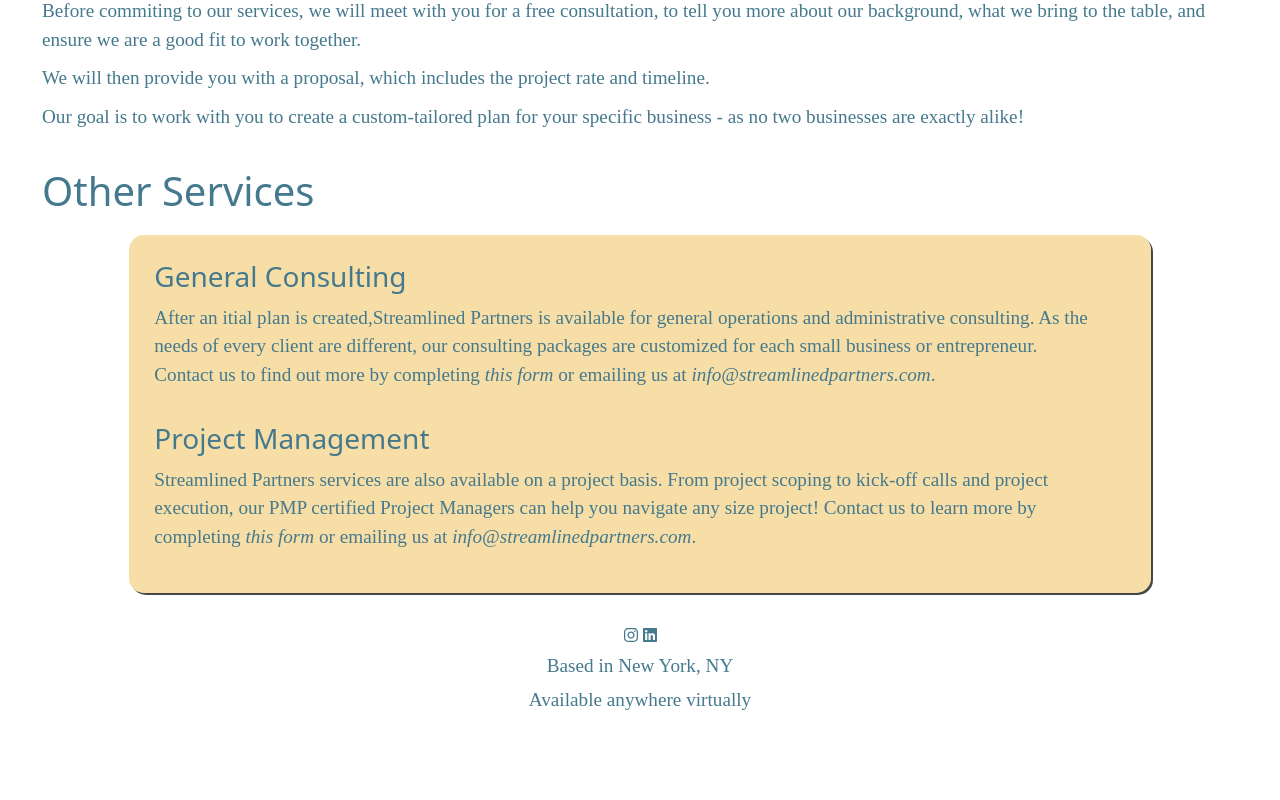
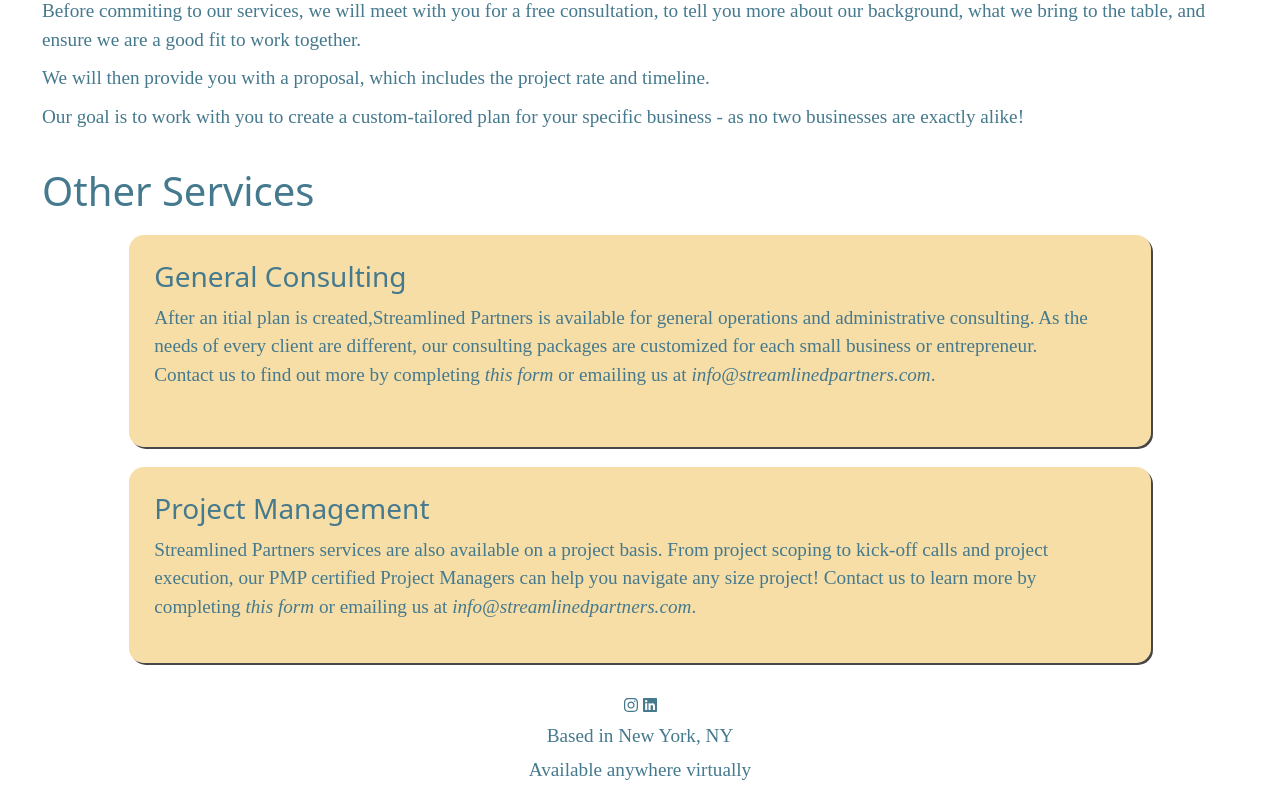
Before and after one commit to rhkearns/streamlined_1, a React (Create React App) app: page / in a window 1280 px wide. Shown: the part 634-1434 px from the top of the page. Before the commit the page ends 1364 px from the top, so only its background shows below. Built offline with nearby package versions, Linux system fonts and the light colour scheme; a web font is replaced by a local one.

Commit message:
Next steps updates addt

```diff
--- a/src/Components/NextSteps/NextSteps.jsx
+++ b/src/Components/NextSteps/NextSteps.jsx
@@ -32,7 +32,8 @@ const NextSteps = () => {
 							{' '}
 							info@streamlinedpartners.com
 						</a>.
-					</p></p>
+					</p></p></div>
+					<div id="next-section">
 					<h2 id="general-heading">Project Management</h2>
 					<p id="next-paragraph">
 						Streamlined Partners services are also available on a project basis.
```
